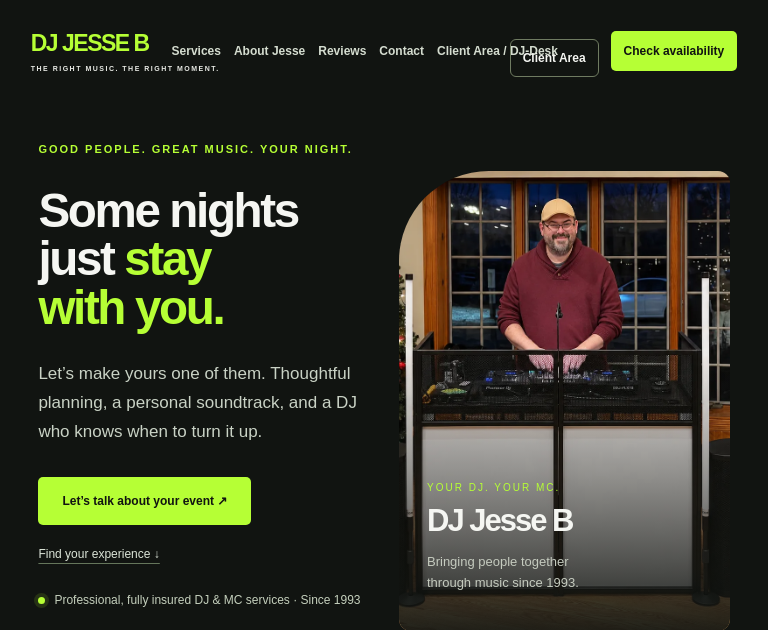
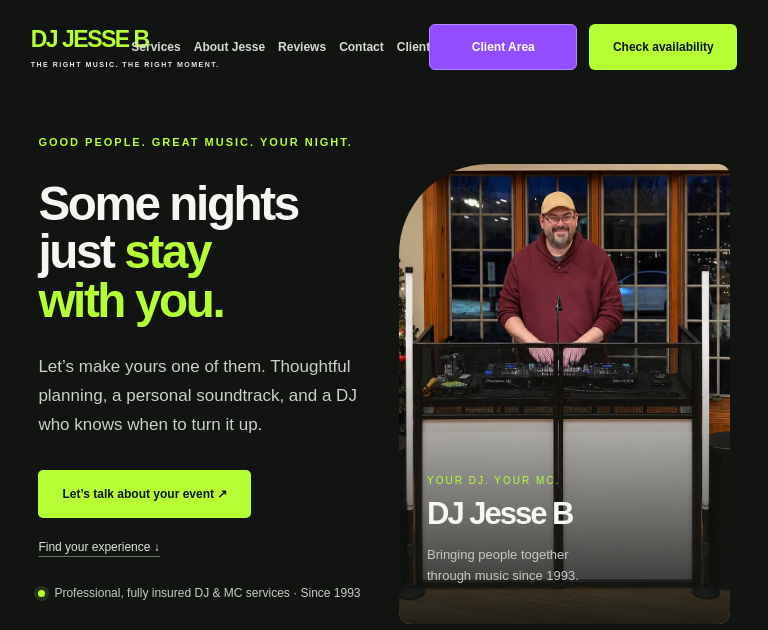
Before and after one commit to DJJesseB/Music-matters-Website, a PHP site: page / in a window 768 px wide. Shown: the top 630 px of the page. Run offline with PHP 8.4, Linux system fonts and the light colour scheme.

Commit message:
Match Client Area button size and apply purple styling

```diff
--- a/public_html/electric-night-refresh.css
+++ b/public_html/electric-night-refresh.css
@@ -12,8 +12,9 @@ header.site-header{max-width:1280px;display:grid;grid-template-columns:auto minm
 .site-header .desktop-nav a{color:#d5ddd0;font-size:13px;font-weight:700;transition:color .2s}
 .site-header .desktop-nav a:hover{color:var(--lime)}
 .site-header .header-actions{display:flex;align-items:center;gap:12px}
-.site-header .header-actions>.header-login{grid-column:auto;justify-self:auto;padding:11px 16px;font-size:12px;border-radius:6px}
-.site-header .header-actions>.primary{grid-column:auto;justify-self:auto;white-space:nowrap;padding:15px 19px}
+.site-header .header-actions>.header-login,.site-header .header-actions>.primary{grid-column:auto;justify-self:auto;display:inline-flex;align-items:center;justify-content:center;box-sizing:border-box;width:170px;min-height:48px;margin:0;padding:13px 16px;font-size:14px;border-radius:6px;white-space:nowrap}
+.site-header .header-actions>.header-login{background:#914dff;border:1px solid #b58aff;color:#fff;font-weight:750;transition:background .2s,transform .2s,box-shadow .2s}
+.site-header .header-actions>.header-login:hover{background:#a66dff;border-color:#cba8ff;transform:translateY(-2px);box-shadow:0 7px 18px #914dff44}
 .site-header .mobile-nav{display:none}
 .hero{align-items:center}
 .hero-copy{min-width:0}
@@ -40,8 +41,7 @@ footer .footer-faq{row-gap:14px}
   .site-header>.brand{font-size:23px}
   .site-header .desktop-nav{gap:13px}
   .site-header .desktop-nav a{font-size:12px}
-  .site-header .header-actions>.header-login{padding:11px 12px}
-  .site-header .header-actions>.primary{padding:13px 13px;font-size:12px}
+  .site-header .header-actions>.header-login,.site-header .header-actions>.primary{width:148px;min-height:46px;padding:12px;font-size:12px}
 }
 @media(max-width:900px){
   .hero{gap:30px}
--- a/public_html/index.html
+++ b/public_html/index.html
@@ -1,5 +1,5 @@
 <!doctype html>
-<html lang="en"><head><meta charset="utf-8"><meta name="viewport" content="width=device-width, initial-scale=1"><meta name="description" content="DJ Jesse B brings weddings, school dances, private parties and corporate events to life throughout New York’s Hudson Valley. Request your date."><link rel="canonical" href="https://music-matters.me/"><title>Hudson Valley Wedding & Event DJ | DJ Jesse B.</title><link rel="stylesheet" href="style.css"><link rel="stylesheet" href="desktop-preview.css"><link rel="stylesheet" href="electric-night-refresh.css"><link rel="stylesheet" href="/back-to-top.css?v=2"></head><body>
+<html lang="en"><head><meta charset="utf-8"><meta name="viewport" content="width=device-width, initial-scale=1"><meta name="description" content="DJ Jesse B brings weddings, school dances, private parties and corporate events to life throughout New York’s Hudson Valley. Request your date."><link rel="canonical" href="https://music-matters.me/"><title>Hudson Valley Wedding & Event DJ | DJ Jesse B.</title><link rel="stylesheet" href="style.css"><link rel="stylesheet" href="desktop-preview.css"><link rel="stylesheet" href="electric-night-refresh.css?v=3"><link rel="stylesheet" href="/back-to-top.css?v=2"></head><body>
 
 <header class="site-header"><a class="brand" href="#top">DJ JESSE B<span>THE RIGHT MUSIC. THE RIGHT MOMENT.</span></a><nav class="desktop-nav" aria-label="Main navigation"><a href="#events">Services</a><a href="/faq/#bio">About Jesse</a><a href="#reviews">Reviews</a><a href="#contact">Contact</a><a href="/dj-desk/">Client Area / DJ-Desk</a></nav><div class="header-actions"><a class="header-login outline" href="/dj-desk/">Client Area</a><button class="primary" data-request>Check availability</button></div><details class="mobile-nav"><summary>Menu ☰</summary><nav class="mobile-nav-links" aria-label="Mobile navigation"><a href="#events">Services</a><a href="/faq/#bio">About Jesse</a><a href="#reviews">Reviews</a><a href="#contact">Contact</a><a href="/dj-desk/">Client Area (DJ-Desk)</a></nav></details></header>
 <main id="top"><section class="hero"><div class="hero-copy"><p class="eyebrow">GOOD PEOPLE. GREAT MUSIC. YOUR NIGHT.</p><h1>Some nights<br>just <em>stay<br> with you.</em></h1><p class="lead">Let’s make yours one of them. Thoughtful planning, a personal soundtrack, and a DJ who knows when to turn it up.</p><div class="actions"><button class="primary" data-request>Let’s talk about your event ↗</button><a href="#events">Find your experience ↓</a></div><p class="trust-line">Professional, fully insured DJ &amp; MC services · Since 1993</p><p class="caption">WEDDINGS / SCHOOL DANCES / PRIVATE / CORPORATE</p></div><div class="hero-photo"><img src="assets/jesse-level-display.webp" alt="DJ Jesse B behind his white DJ booth"><div class="photo-label"><span>YOUR DJ. YOUR MC.</span><strong>DJ Jesse B</strong><p>Bringing people together<br>through music since 1993.</p></div></div></section>
```
